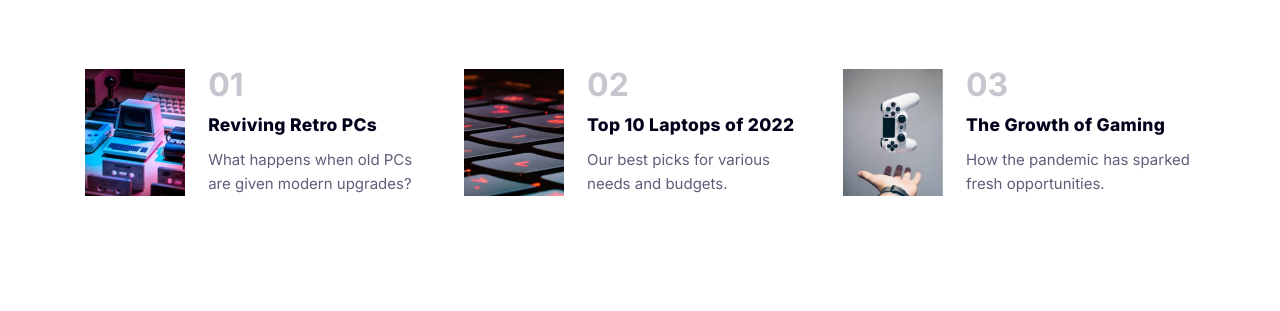
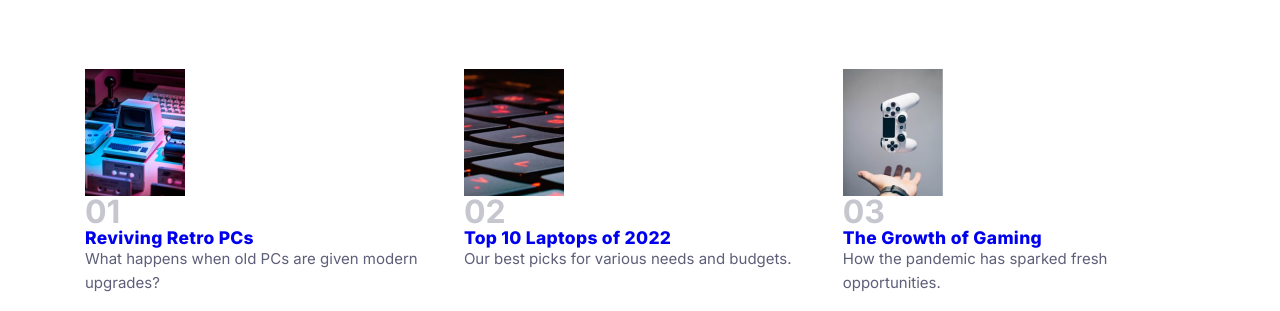
Before and after one commit to tediko/news-homepage, a website: page index.html in a window 1280 px wide. Shown: the part 698-1009 px from the top of the page. Before the commit the page ends 910 px from the top, so only its background shows below. Drawn offline with Linux system fonts and the light colour scheme.

Commit message:
Change: Moved trending__links inside trending__title and add attributes

```diff
--- a/index.html
+++ b/index.html
@@ -99,37 +99,37 @@
       <div class="trending__container container">
         <ul class="trending__list">
           <!-- ITEM 01 -->
-          <li class="trending__item">
-            <a href="#" class="trending__link">
+          <li class="trending__item" data-proxy>
             <img src="./assets/images/image-retro-pcs.jpg" alt="" class="trending__image">
             <div class="trending__content">
               <span class="trending__counter">01</span>
-                <h3 class="trending__title heading heading--sm">Reviving Retro PCs</h3>
+              <h3 class="trending__title heading heading--sm">
+                <a href="#" class="trending__link" data-link>Reviving Retro PCs</a>
+              </h3>
               <p class="trending__desc text">What happens when old PCs are given modern upgrades?</p>
             </div>
-            </a>
           </li>
           <!-- ITEM 02 -->
-          <li class="trending__item">
-            <a href="#" class="trending__link">
+          <li class="trending__item" data-proxy>
             <img src="./assets/images/image-top-laptops.jpg" alt="" class="trending__image">
             <div class="trending__content">
               <span class="trending__counter">02</span>
-                <h3 class="trending__title heading heading--sm">Top 10 Laptops of 2022</h3>
+              <h3 class="trending__title heading heading--sm">
+                <a href="#" class="trending__link" data-link>Top 10 Laptops of 2022</a>
+              </h3>
               <p class="trending__desc text">Our best picks for various needs and budgets.</p>
             </div>
-            </a>
           </li>
           <!-- ITEM 03 -->
-          <li class="trending__item">
-            <a href="#" class="trending__link">
+          <li class="trending__item" data-proxy>
             <img src="./assets/images/image-gaming-growth.jpg" alt="" class="trending__image">
             <div class="trending__content">
               <span class="trending__counter">03</span>
-                <h3 class="trending__title heading heading--sm">The Growth of Gaming</h3>
+              <h3 class="trending__title heading heading--sm">
+                <a href="#" class="trending__link" data-link>The Growth of Gaming</a>
+              </h3>
               <p class="trending__desc text">How the pandemic has sparked fresh opportunities.</p>
             </div>
-            </a>
           </li>
         </ul>
       </div>
```
Lines whose indentation alone changed are shown as unchanged.
